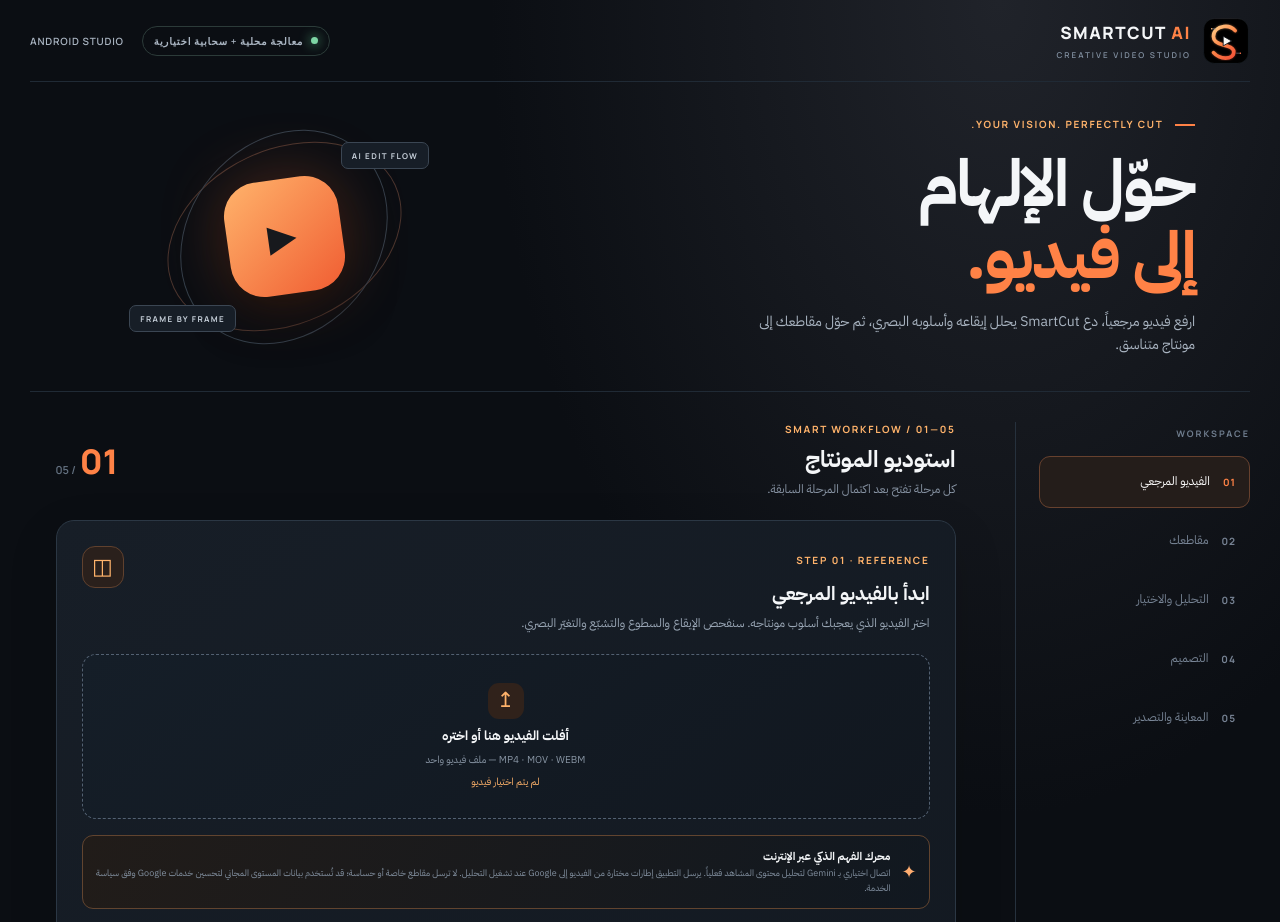
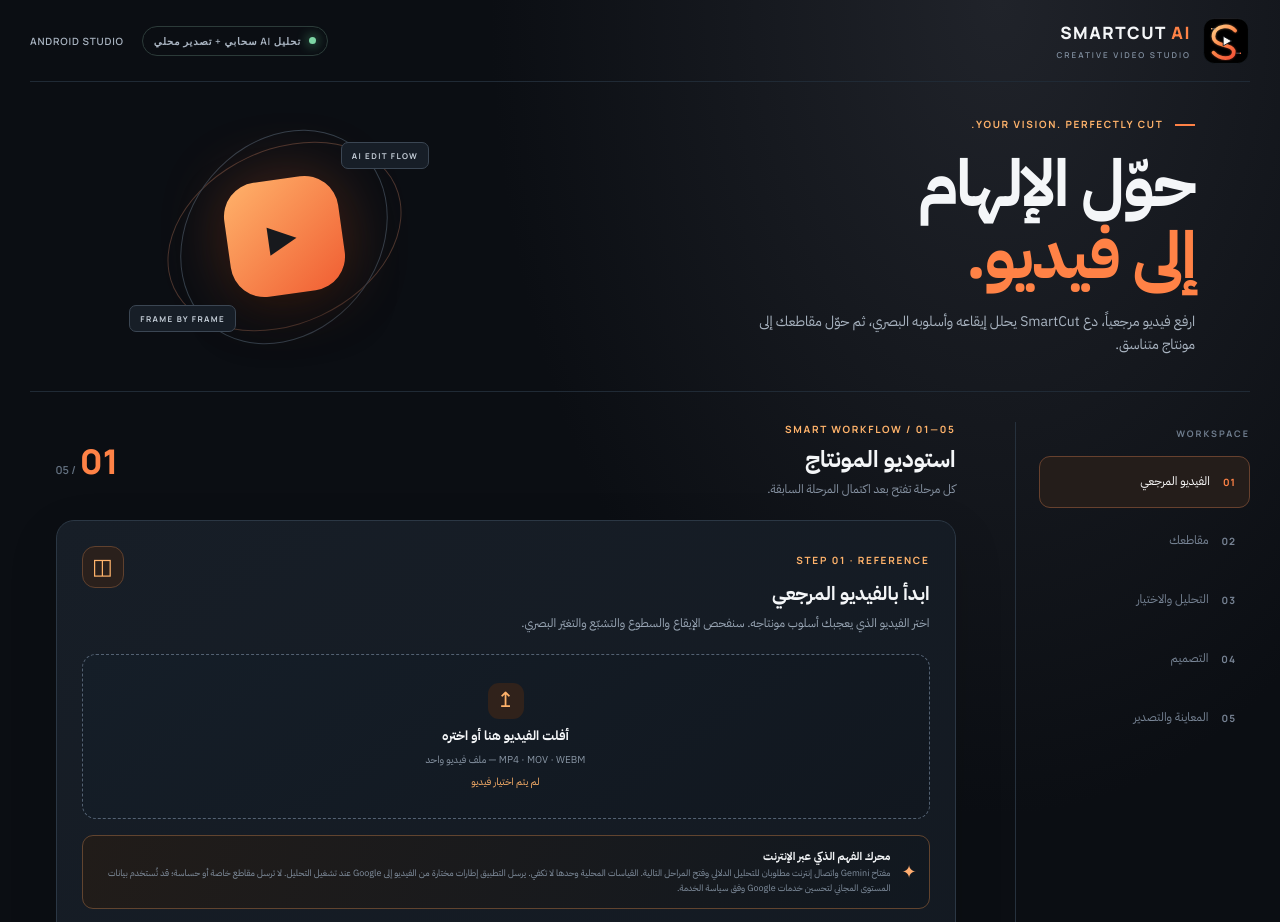
Before and after one commit to hicham07dzz-cyber/WARFOX, a website built with Vite: page smartcut-android/www/index.html in a window 1280 px wide. Shown: the top 922 px of the page. Built offline with nearby package versions, Linux system fonts and the light colour scheme.

Commit message:
Clarify Gemini requirement in SmartCut workflow

```diff
--- a/smartcut-android/www/index.html
+++ b/smartcut-android/www/index.html
@@ -9,7 +9,7 @@
 <div class="app-shell">
 <header class="topbar">
  <a class="brand" href="#" aria-label="SmartCut AI home"><img src="logo.svg" alt="SmartCut AI logo"><span class="brand-copy"><strong>SMARTCUT <em>AI</em></strong><small>CREATIVE VIDEO STUDIO</small></span></a>
- <div class="topbar-right"><span class="local-badge"><i></i> معالجة محلية + سحابية اختيارية</span><span class="version">ANDROID STUDIO</span></div>
+ <div class="topbar-right"><span class="local-badge"><i></i> تحليل AI سحابي + تصدير محلي</span><span class="version">ANDROID STUDIO</span></div>
 </header>
 <main>
 <section class="hero">
@@ -34,7 +34,7 @@
    <div class="panel-head"><div><span class="step-kicker">STEP 01 · REFERENCE</span><h3>ابدأ بالفيديو المرجعي</h3><p class="stepIntro">اختر الفيديو الذي يعجبك أسلوب مونتاجه. سنفحص الإيقاع والسطوع والتشبّع والتغيّر البصري.</p></div><div class="panel-icon">◫</div></div>
    <label class="upload dropzone"><span class="drop-icon">↥</span><b>أفلت الفيديو هنا أو اختره</b><small>MP4 · MOV · WEBM — ملف فيديو واحد</small><input id="reference" type="file" accept="video/*"><i id="referenceLabel">لم يتم اختيار فيديو</i></label>
    <div class="engine-note ai-connection">
-    <span>✦</span><div><b>محرك الفهم الذكي عبر الإنترنت</b><small>اتصال اختياري بـ Gemini لتحليل محتوى المشاهد فعلياً. يرسل التطبيق إطارات مختارة من الفيديو إلى Google عند تشغيل التحليل. لا ترسل مقاطع خاصة أو حساسة؛ قد تُستخدم بيانات المستوى المجاني لتحسين خدمات Google وفق سياسة الخدمة.</small></div>
+    <span>✦</span><div><b>محرك الفهم الذكي عبر الإنترنت</b><small>مفتاح Gemini واتصال إنترنت مطلوبان للتحليل الدلالي وفتح المراحل التالية. القياسات المحلية وحدها لا تكفي. يرسل التطبيق إطارات مختارة من الفيديو إلى Google عند تشغيل التحليل. لا ترسل مقاطع خاصة أو حساسة؛ قد تُستخدم بيانات المستوى المجاني لتحسين خدمات Google وفق سياسة الخدمة.</small></div>
    </div>
    <label class="field">مفتاح Gemini API (يبقى على هذا الجهاز)
     <input id="geminiKey" type="password" autocomplete="off" placeholder="ألصق مفتاحك هنا — لا ترسله في المحادثة">
```
